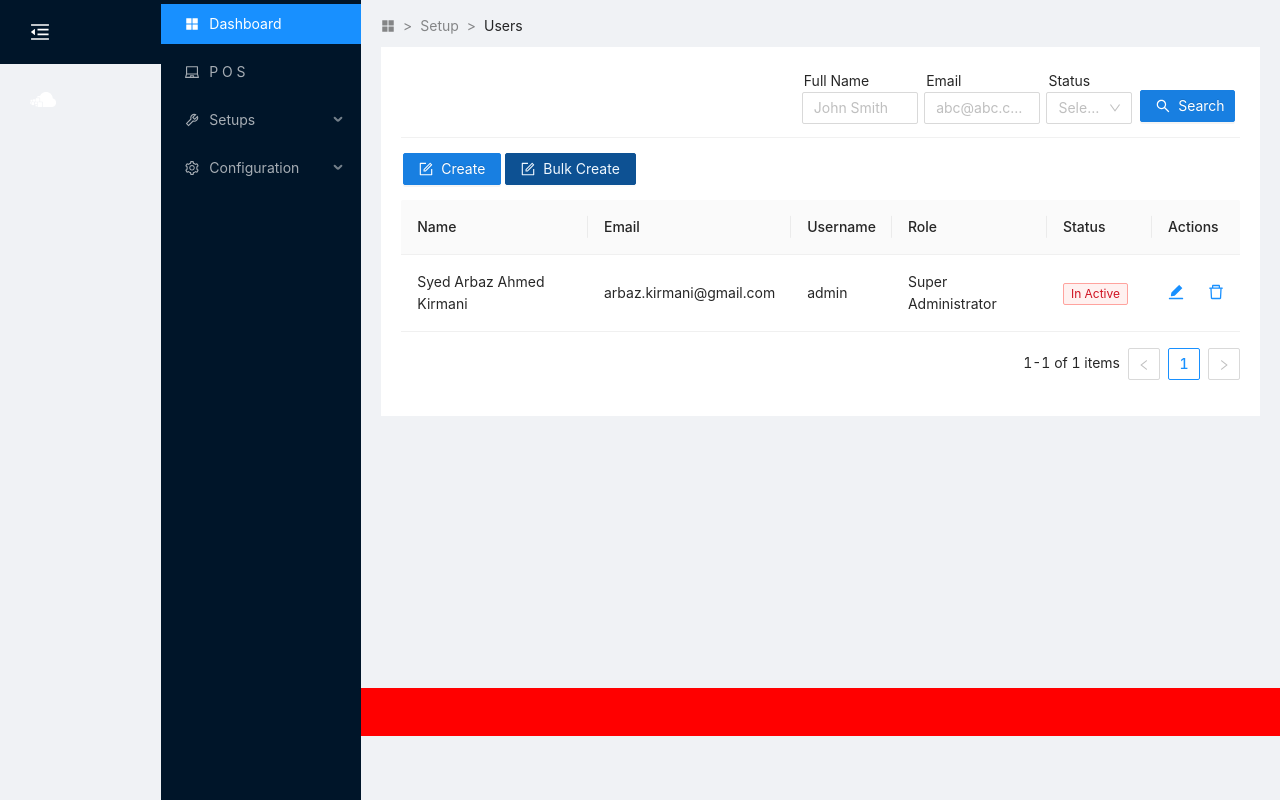
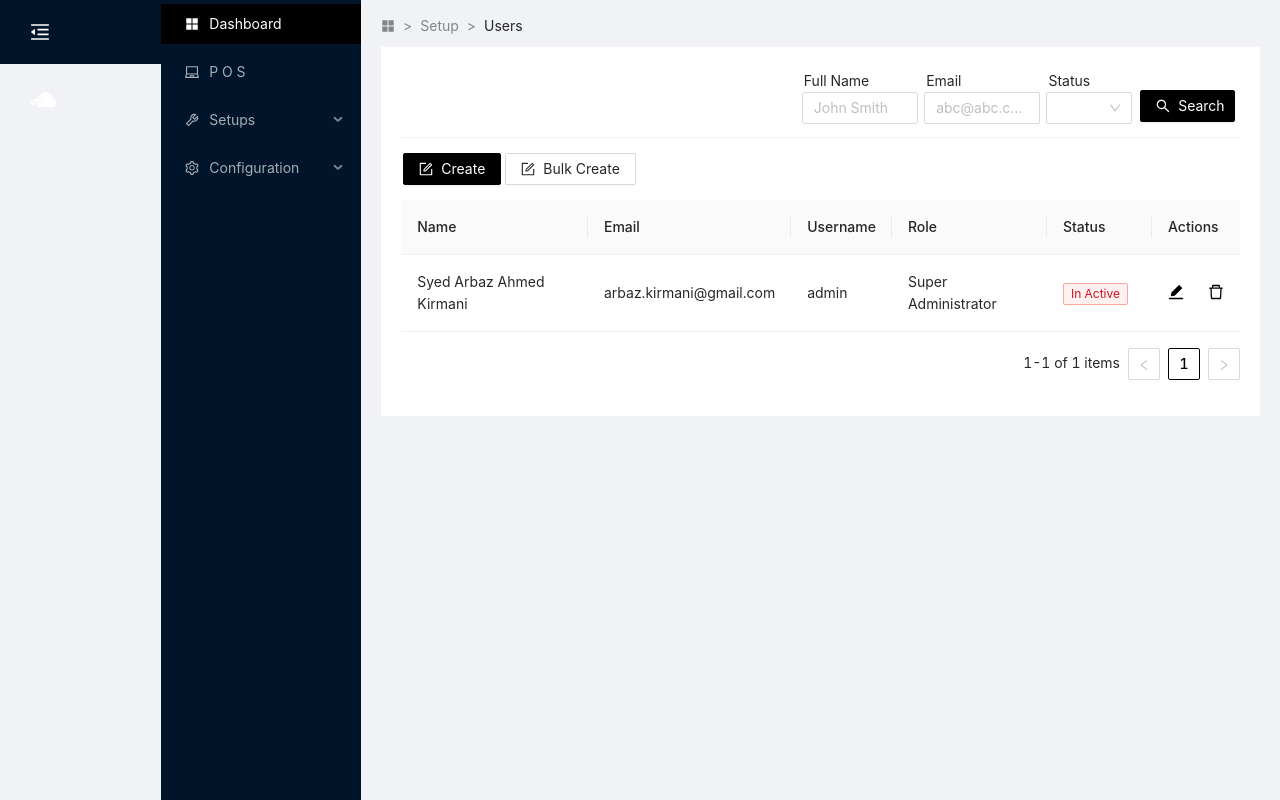
Before and after one commit to ArbazAhmedKirmani/pos360, a React (Create React App) app: page /setup/users in a window 1280 px wide. Built offline with nearby package versions, Linux system fonts and the light colour scheme; sample sign-in values are in the browser's storage.

Commit message:
Color themeing

```diff
--- /dev/null
+++ b/craco.config.js
@@ -0,0 +1,19 @@
+const CracoLessPlugin = require("craco-less");
+
+module.exports = {
+  plugins: [
+    {
+      plugin: CracoLessPlugin,
+      options: {
+        lessLoaderOptions: {
+          lessOptions: {
+            modifyVars: {
+              "@primary-color": "#000000",
+            },
+            javascriptEnabled: true,
+          },
+        },
+      },
+    },
+  ],
+};
--- a/src/App.js
+++ b/src/App.js
@@ -1,7 +1,7 @@
 import React, { Component } from "react";
 import { BrowserRouter } from "react-router-dom";
 import "antd/dist/antd.min.css";
-import "./App.css";
+import "./App.less";
 import AppRoutes from "./Routes/appRoutes.routes";
 
 class App extends Component {
--- a/src/App.css
+++ b/src/App.less
@@ -1,3 +1,4 @@
+@import '~antd/dist/antd.less';
 
 .container {
   background: white;
@@ -13,7 +14,7 @@
 button {
   border-radius: 2px !important;
 }
-.ant-btn-secondary {
+/* .ant-btn-secondary {
   background: #0d5193;
   border-color: #0d5193;
   color: aliceblue;
@@ -26,4 +27,4 @@ button {
 .ant-btn-primary {
   background: #187fe1;
   border-color: #187fe1;
-}
+} */
--- a/src/Components/GenericComponents/TableView/index.jsx
+++ b/src/Components/GenericComponents/TableView/index.jsx
@@ -71,13 +71,6 @@ const TableView = (props) => {
     setBulkVisible(!bulkVisible);
   };
 
-  const handleSearchFields = (event) => {
-    setSearchFields({
-      ...searchFields,
-      [event.target.name]: event.target.value,
-    });
-  };
-
   const onSubmit = () => {
     console.log(searchFields);
     if (updating) {
@@ -91,7 +84,7 @@ const TableView = (props) => {
 
   return (
     <Fragment>
-      <form onChange={handleSearchFields}>
+      <form onSubmit={searchFunction}>
         <Row
           style={{
             justifyContent: "flex-end",
@@ -100,17 +93,17 @@ const TableView = (props) => {
             paddingBottom: 10,
           }}
         >
-          <Col xxl={22} xl={21} lg={20}>
+          <Col xxl={22} xl={21} lg={20} md={18}>
             <Row style={{ flexDirection: "row-reverse" }}>{searchSpace}</Row>
           </Col>
           {searchSpace && (
-            <Col xxl={2} xl={3} lg={4} className="input">
+            <Col xxl={2} xl={3} lg={4} md={6} className="input">
               <Button
                 type="primary"
+                htmlType="submit"
                 size="default"
                 style={{ width: "100%" }}
                 icon={<SearchOutlined />}
-                onClick={() => searchFunction()}
               >
                 Search
               </Button>
--- /dev/null
+++ b/src/Hooks/useInputField.js
@@ -0,0 +1,22 @@
+import { useState } from "react";
+
+const useInputField = () => {
+  const [value, setValue] = useState({});
+
+  const onChange = (event) => {
+    console.log(event.target);
+    setValue({ ...value, [event.target.name]: event.target.value });
+  };
+
+  const reset = () => {
+    setValue({});
+  };
+
+  return {
+    value,
+    onChange,
+    reset,
+  };
+};
+
+export default useInputField;
--- a/src/Layout/MainContent.jsx
+++ b/src/Layout/MainContent.jsx
@@ -30,7 +30,8 @@ const MainContent = () => {
         theme="light"
         style={{
           padding: "15px 20px",
-          height: "Calc(100vh - 112px)",
+          height: "Calc(100vh - 64px)",
+          overflowY: "scroll",
         }}
       >
         <Breadcrumb separator=">">
@@ -48,7 +49,7 @@ const MainContent = () => {
         </Breadcrumb>
         <Outlet />
       </Content>
-      <FooterContent />
+      {/* <FooterContent /> */}
     </div>
   );
 };
--- a/src/Pages/Setups/Roles/index.jsx
+++ b/src/Pages/Setups/Roles/index.jsx
@@ -22,7 +22,7 @@ const Roles = () => {
         <FormInput
           label="Role Name"
           name="roleName"
-          size="large"
+          size="default"
           placeholder="Role Name"
         />
       </Fragment>
--- a/src/Pages/Setups/Users/index.jsx
+++ b/src/Pages/Setups/Users/index.jsx
@@ -4,6 +4,7 @@ import FormInput from "../../../Components/GenericComponents/FormFields/FormInpu
 import FormSelect from "../../../Components/GenericComponents/FormFields/FormSelect";
 import TableView from "../../../Components/GenericComponents/TableView";
 import FormMethods from "../../../Functions/ComponentFunctions/FormMethods";
+import useInputField from "../../../Hooks/useInputField";
 
 const columnNames = [
   {
@@ -45,6 +46,8 @@ const Users = () => {
   const [statusList, setStatusList] = useState([]);
   const [searchItems, setSearchItems] = useState({});
 
+  const { ...searchFields } = useInputField();
+
   useEffect(async () => {
     function getRecords() {
       setDataRows(
@@ -71,7 +74,7 @@ const Users = () => {
     setStatusList([...statusList]);
   }, []);
 
-  const handleSearchFields = (data) => {
+  const submitSearchFields = (data) => {
     setSearchItems({ ...searchItems, [data.name]: data.value });
     console.log(searchItems);
   };
@@ -89,6 +92,7 @@ const Users = () => {
           placeholder="Select Status"
           listArray={statusList}
           size="default"
+          {...searchFields}
         />
         <FormInput
           span={4}
@@ -96,8 +100,7 @@ const Users = () => {
           name="email"
           size="default"
           placeholder="abc@abc.com"
-          type="email"
-          onChange={handleSearchFields}
+          {...searchFields}
         />
         <FormInput
           span={4}
@@ -105,7 +108,7 @@ const Users = () => {
           name="fullname"
           size="default"
           placeholder="John Smith"
-          onChange={handleSearchFields}
+          {...searchFields}
         />
       </Fragment>
     );
@@ -125,6 +128,7 @@ const Users = () => {
         createUpdateDrawerWidth="40vw"
         bulkCreateDrawerWidth="60vh"
         searchSpace={<SearchComponent />}
+        searchFunction={submitSearchFields}
       />
     </div>
   );
```
Also changed, not shown: package.json (+5 -3 lines), 1 other file (tests, documents, lock files or other folders).
